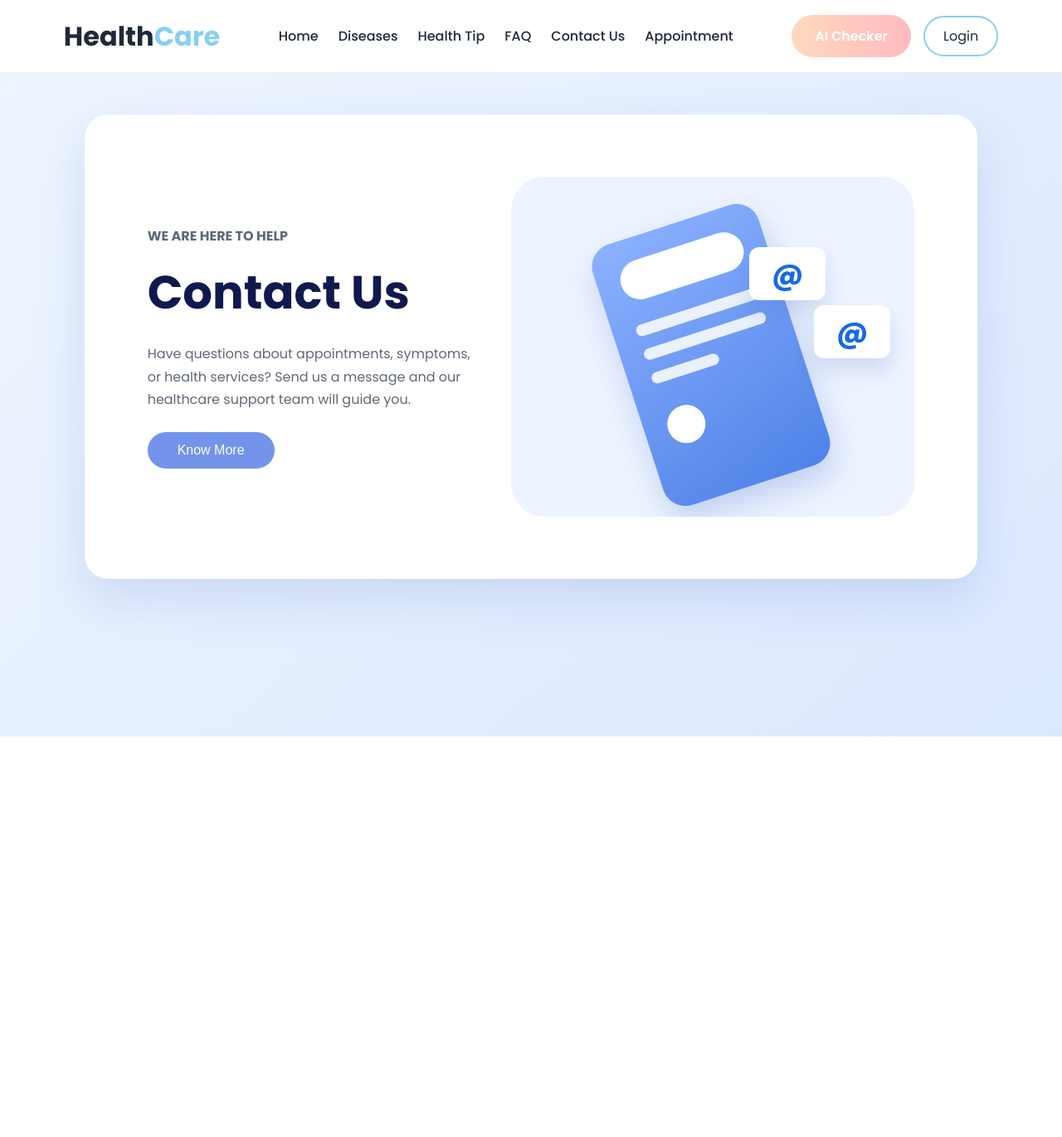
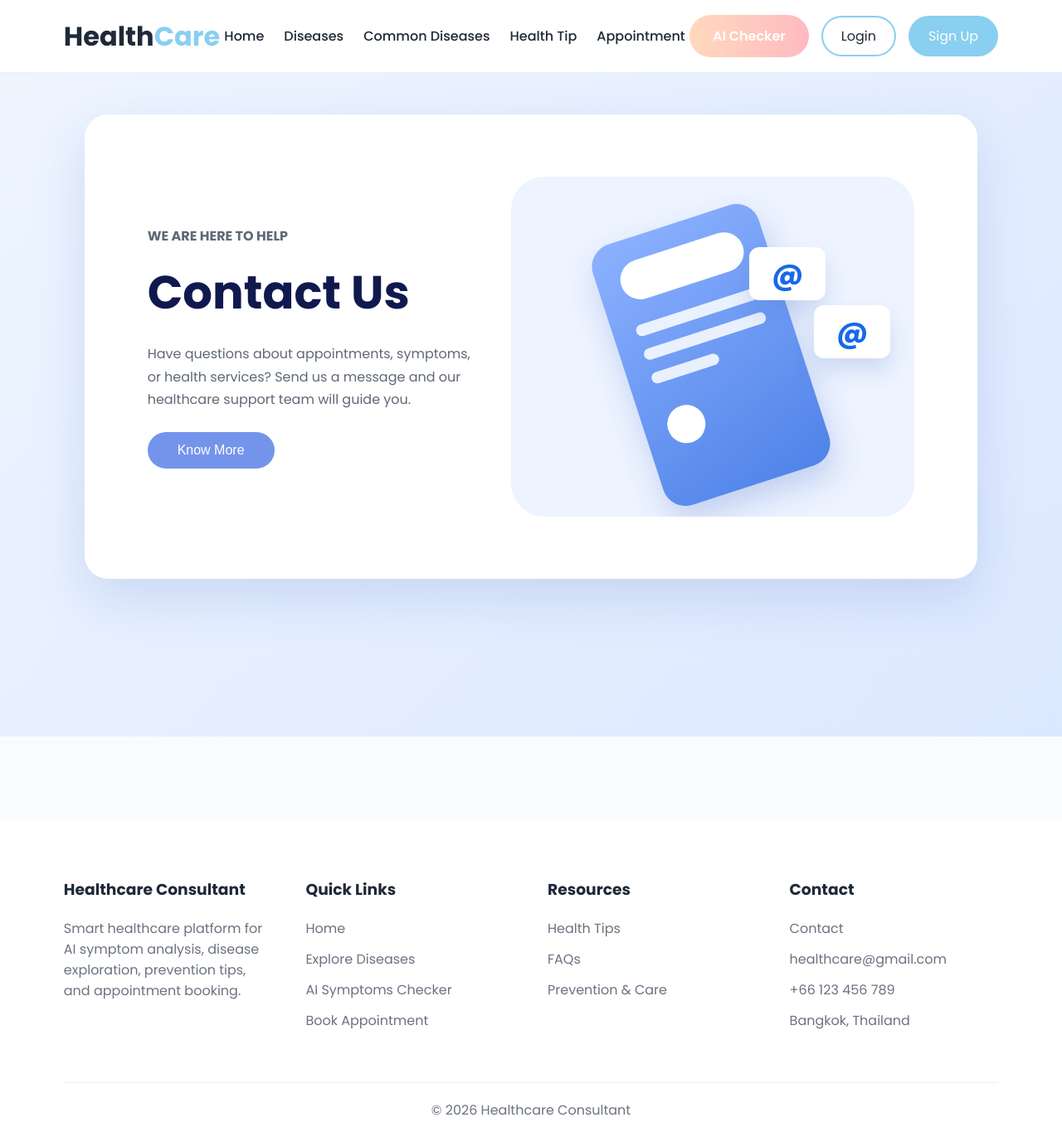
Before and after one commit to CholthichaK/Healthcare-Consultant-Website, a Flask app: page /contact in a window 1280 px wide. Shown: the whole page at 83% size. Before the commit the page ends 888 px from the top, so only its background shows below. Run offline with Flask 3, Linux system fonts and the light colour scheme; parts of the project's set-up code (start-up, migrations or seed data) failed here and were passed over.

Commit message:
footer & nav edits

```diff
--- a/templates/ContactUS.html
+++ b/templates/ContactUS.html
@@ -8,23 +8,92 @@
   <link rel="stylesheet" href="{{ url_for('static', filename='ContactUS.css') }}">
 </head>
 <body>
+
+
+<!-- NAVIGATION -->
+
 <nav>
-    <a href="/" class="logo">Health<span>Care</span></a>
+
+    <a href="/" class="logo">
+
+        Health<span>Care</span>
+
+    </a>
+
+
+
 
 <div class="nav-links">
+
     <a href="/">Home</a>
-      <a href="/explore-diseases">Diseases</a>
-      <a href="/HealthTip1">Health Tip</a>
-      <a href="/faq">FAQ</a>
-      <a href="/contact">Contact Us</a>
-      <a href="http://localhost/Healthcare-Consultant-Website/appointment.php">Appointment</a>
+
+    <a href="/explore-diseases">
+        Diseases
+    </a>
+
+    <!-- COMMON DISEASES DROPDOWN -->
+    <div class="dropdown">
+
+        <a href="#">
+            Common Diseases
+        </a>
+
+        <div class="dropdown-content">
+
+            <a href="/diabetes">
+                Diabetes
+            </a>
+
+            <a href="/cancer">
+                Cancer
+            </a>
+
+            <a href="/asthma">
+                Asthma
+            </a>
+
+        </div>
+
+    </div>
+
+
+      <a href="/HealthTip1">
+        Health Tip
+    </a>
+    <a href="http://localhost/Healthcare-Consultant-Website/appointment.php">
+        Appointment
+    </a>
+
+
+
 </div>
 
 <div class="nav-buttons">
-      <a href="/symptom-checker" class="ai-btn">AI Checker</a>
-      <a href="http://localhost/Healthcare-Consultant-Website/index.php" class="login-btn">Login</a>
+
+    <a href="/symptom-checker" class="ai-btn">
+
+        AI Checker
+
+    </a>
+
+    <a href="http://localhost/Healthcare-Consultant-Website/index.php" class="login-btn">
+
+        Login
+
+    </a>
+
+    <a href="http://localhost/Healthcare-Consultant-Website/index.php" class="signup-btn">
+
+        Sign Up
+
+    </a>
+
 </div>
+
 </nav>
+
+
+
 
   <main class="contact-page">
     <section class="contact-hero">
@@ -68,6 +137,121 @@
     </section>
   </main>
 
+
+
+
+
+<!-- FOOTER -->
+
+<footer>
+
+
+    <div class="footer-container">
+
+
+
+        <div class="footer-section">
+
+            <h3>
+
+                Healthcare Consultant
+
+            </h3>
+
+            <p>
+
+                Smart healthcare platform for
+                AI symptom analysis,
+                disease exploration,
+                prevention tips,
+                and appointment booking.
+
+            </p>
+
+        </div>
+
+
+
+
+
+        <div class="footer-section">
+
+            <h3>
+
+                Quick Links
+
+            </h3>
+
+            <a href="/">Home</a>
+
+            <a href="/explore-diseases">Explore Diseases</a>
+
+            <a href="/symptom-checker">AI Symptoms Checker</a>
+
+           <a href="http://localhost/Healthcare-Consultant-Website/appointment.php">Book Appointment</a>
+
+        </div>
+
+
+
+
+
+        <div class="footer-section">
+
+            <h3>
+
+                Resources
+
+            </h3>
+
+            <a href="/HealthTip1">Health Tips</a>
+
+            <a href="/faq">FAQs</a>
+
+            <a href="/prevention-care">Prevention & Care</a>
+
+        </div>
+
+
+
+
+
+        <div class="footer-section">
+
+            <h3>
+
+                Contact
+
+            </h3>
+            <a href="/contact">Contact</a>
+            <p><a href="mailto:healthcare@gmail.com">healthcare@gmail.com</a></p>
+
+            <p><a href="tel:+66123456789">+66 123 456 789</a></p>
+
+            <p>Bangkok, Thailand</p>
+
+        </div>
+
+    </div>
+
+
+
+
+
+    <div class="footer-bottom">
+
+        <p>
+
+            &copy; 2026 Healthcare Consultant
+
+        </p>
+
+    </div>
+
+</footer>
+
+
+
   <script src="{{ url_for('static', filename='ContactUS.js') }}"></script>
 </body>
 </html>
```
Also changed, not shown: templates/symptomsChecker.html (+108 -4 lines). Lines whose indentation alone changed are shown as unchanged.
